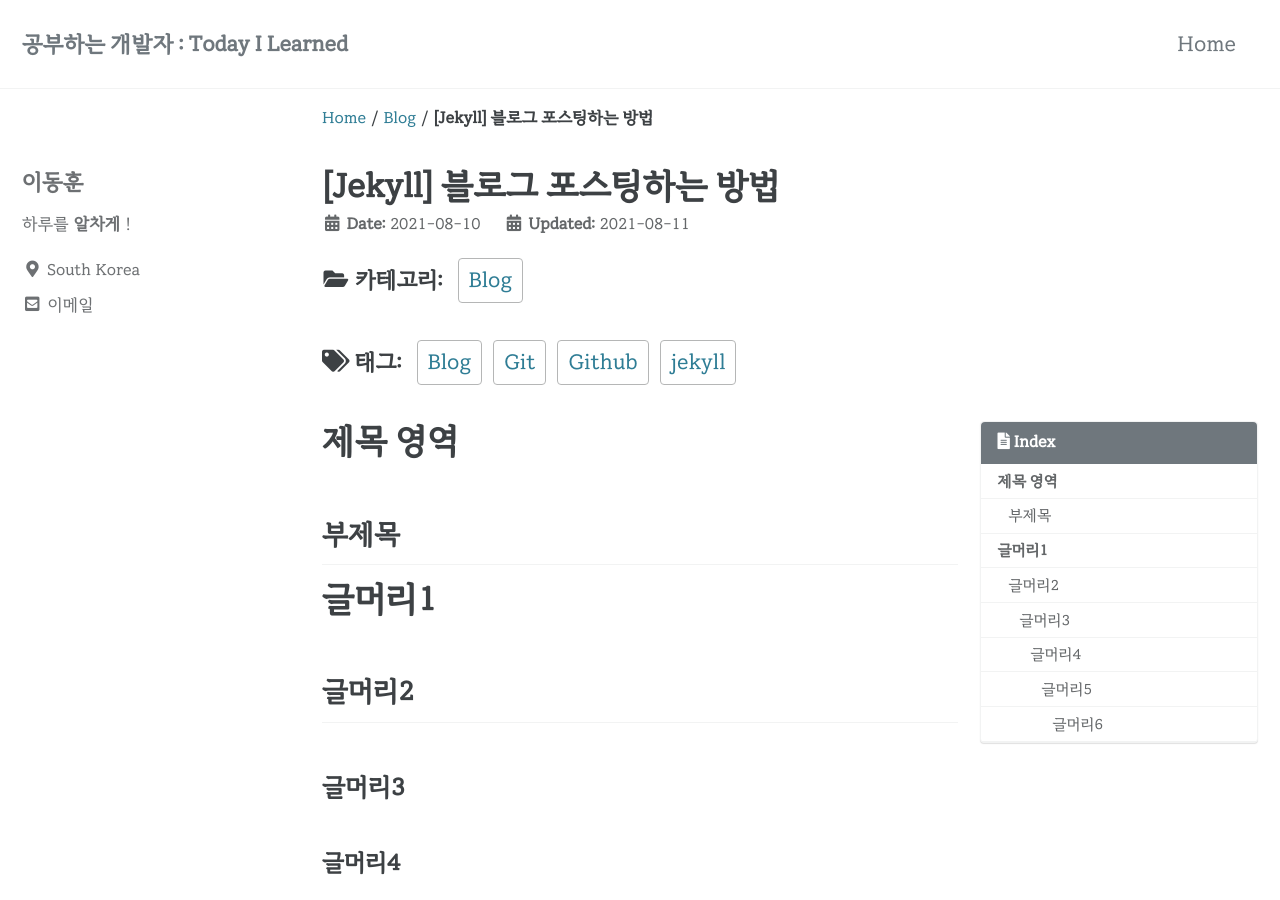
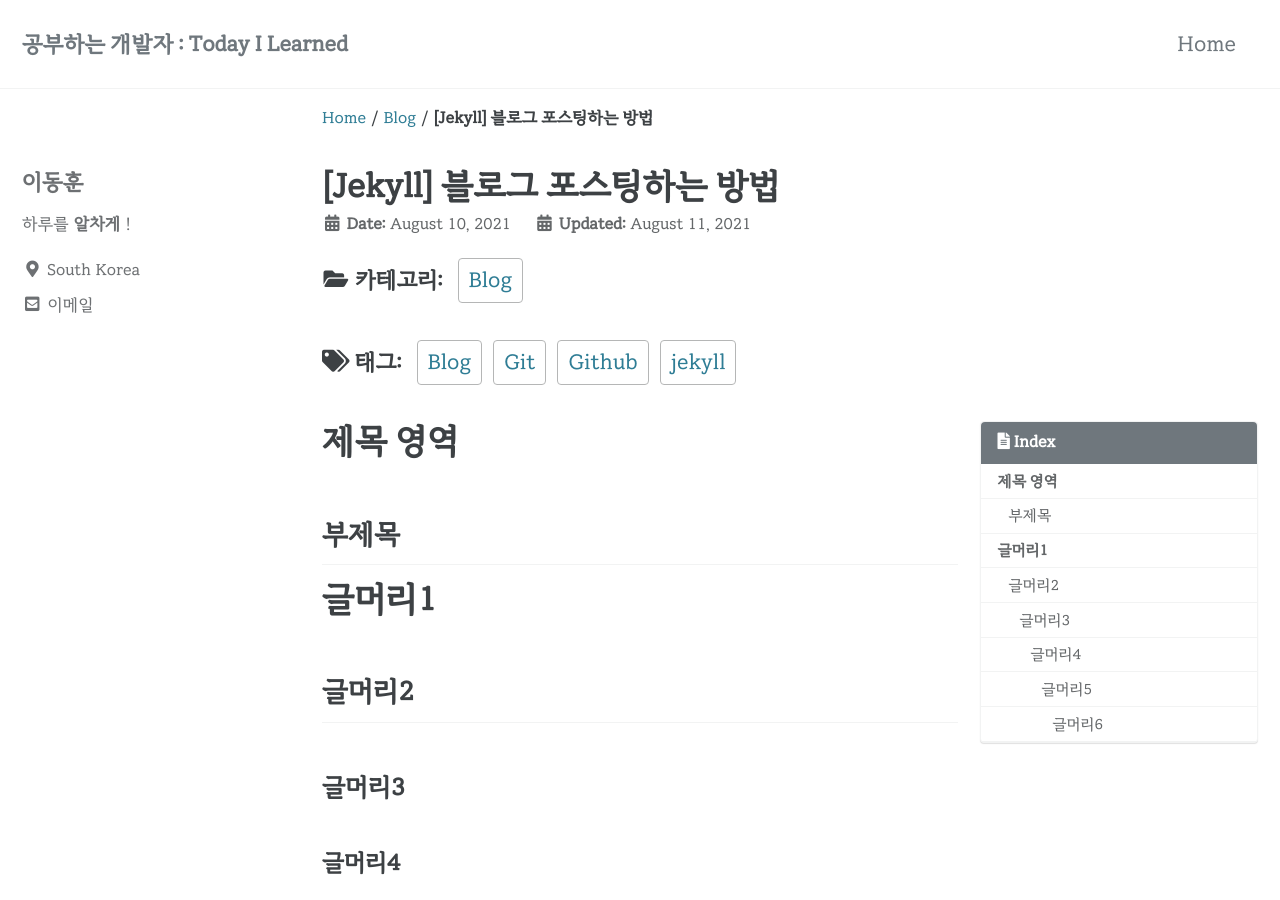
Before and after one commit to gchlee2/gchlee2.github.io, a Jekyll site: the page built from _posts/2021-08-10-my-first-post.md, in a window 1280 px wide and 900 px high. Built offline with Jekyll 4.4.1, drawn with Linux system fonts in a browser that asks for light colours; cached includes are drawn as plain includes.

Commit message:
날짜 테스트

```diff
--- a/_includes/page__date.html
+++ b/_includes/page__date.html
@@ -8,8 +8,8 @@
 -->
 <p class="page__meta">
   <strong><i class="fas fa-fw fa-calendar-alt" aria-hidden="true"></i> {{ site.data.ui-text[site.locale].reg_date_label | default: "Updated:" }}</strong>
-  <time class="dt-published" datetime="{{ page.date | date: "%Y-%m-%d" }}">{{ page.date | date: "%Y-%m-%d" }}</time>
+  <time class="dt-published" datetime="{{ page.date | date: "%Y-%m-%d" }}">{{ page.date | date: date_format }}</time>
   &nbsp;&nbsp;&nbsp;
   <strong><i class="fas fa-fw fa-calendar-alt" aria-hidden="true"></i> {{ site.data.ui-text[site.locale].date_label | default: "Updated:" }}</strong>
-  <time class="dt-published" datetime="{{ page.last_modified_at | date: "%Y-%m-%d" }}">{{ page.last_modified_at | date: "%Y-%m-%d" }}</time>
+  <time class="dt-published" datetime="{{ page.last_modified_at | date: "%Y-%m-%d" }}">{{ page.last_modified_at | date: date_format }}</time>
 </p>
```
